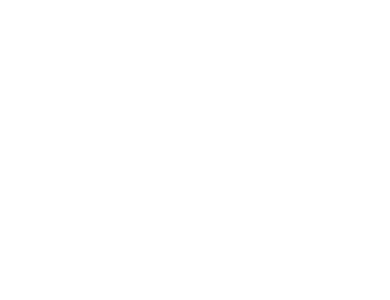
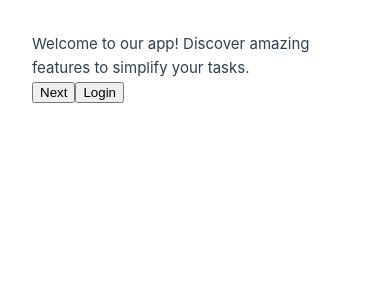
Before and after one commit to terdoo-mzer/pwa-test, a Vue app: page /test in a window 390 px wide. Shown: the top 300 px of the page. Built offline with nearby package versions, Linux system fonts and the light colour scheme.

Commit message:
add onboarding screen

```diff
--- a/src/App.vue
+++ b/src/App.vue
@@ -47,12 +47,16 @@
         Login
       </button>
     </div>
+
+
   </div>
+  <RouterView v-else />
 </template>
 
 <script setup>
 import { ref, onMounted } from 'vue';
 import { useRouter } from 'vue-router';
+import { RouterView } from 'vue-router';
 
 // Define the content for each slide
 const slideContent = [
@@ -74,7 +78,10 @@
 // Check if the onboarding screen should be shown
 const checkOnboardingStatus = () => {
   const hasSeenOnboarding = localStorage.getItem('hasSeenOnboarding');
-  if (!hasSeenOnboarding && isPWAStandalone() && isMobile()) {
+  if (!hasSeenOnboarding && isPWAStandalone && isMobile()) {
+    // alert(1234)
+    console.log("On the pwas")
+    //!hasSeenOnboarding && isPWAStandalone() isPWAStandalone && isMobile()
     showOnboarding.value = true;
   }
 };
@@ -116,7 +123,7 @@
     if (currentSlide.value < slideContent.length - 1) {
       currentSlide.value++;
     } else {
-      markOnboardingCompleted(); // Move to home screen if at the end
+      return false
     }
   } else if (touchEndX - touchStartX > 50) {
     // Swipe right (previous slide)
@@ -128,6 +135,8 @@
 
 // Run checks on component mount
 onMounted(() => {
+  window.addEventListener('touchstart', handleTouchStart, { passive: true });
+  window.addEventListener('touchend', handleTouchEnd, { passive: true });
   checkOnboardingStatus();
 });
 
--- a/src/router/index.js
+++ b/src/router/index.js
@@ -5,7 +5,7 @@
   history: createWebHistory(import.meta.env.BASE_URL),
   routes: [
     {
-      path: '/home',
+      path: '/',
       name: 'home',
       component: HomeView
     },
--- a/src/views/HomeView.vue
+++ b/src/views/HomeView.vue
@@ -127,7 +127,7 @@
     </div>
   </header>
 
-  <RouterView />
+
 </template>
 
 <style scoped>
```
